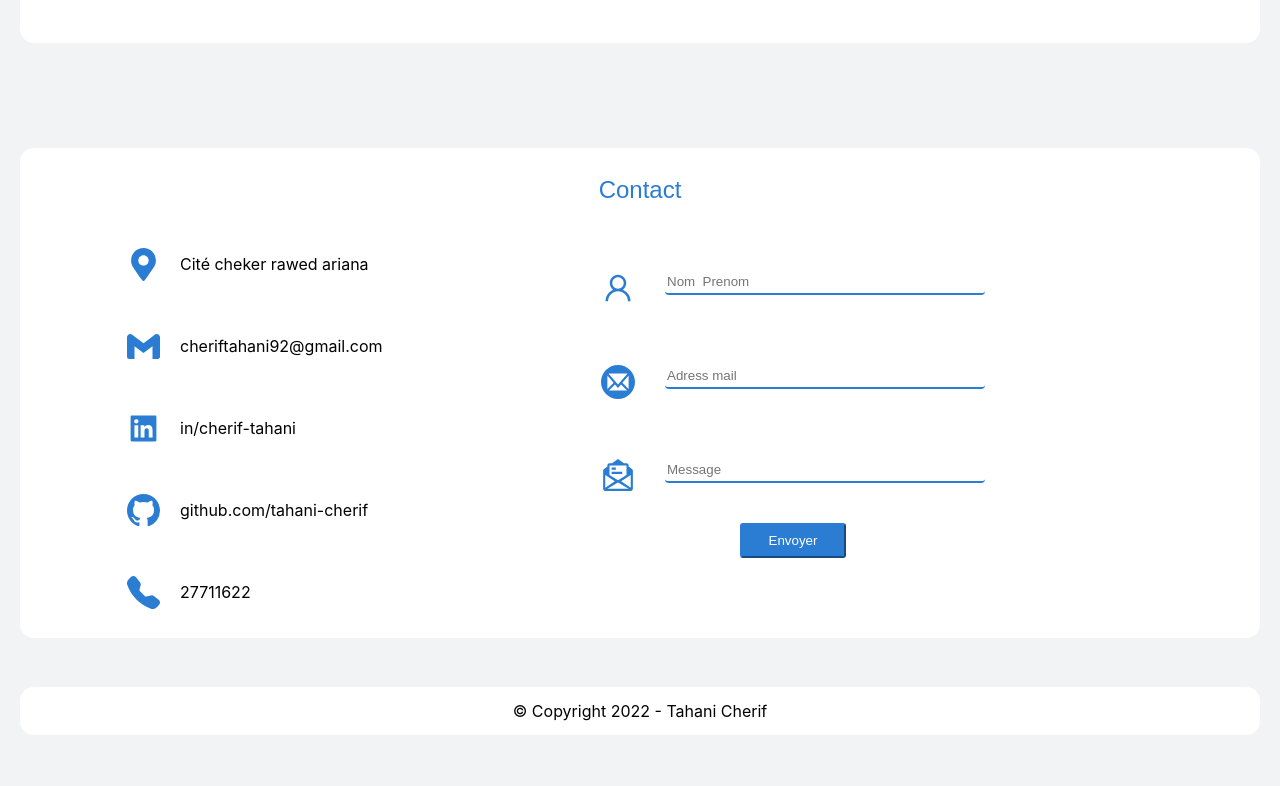
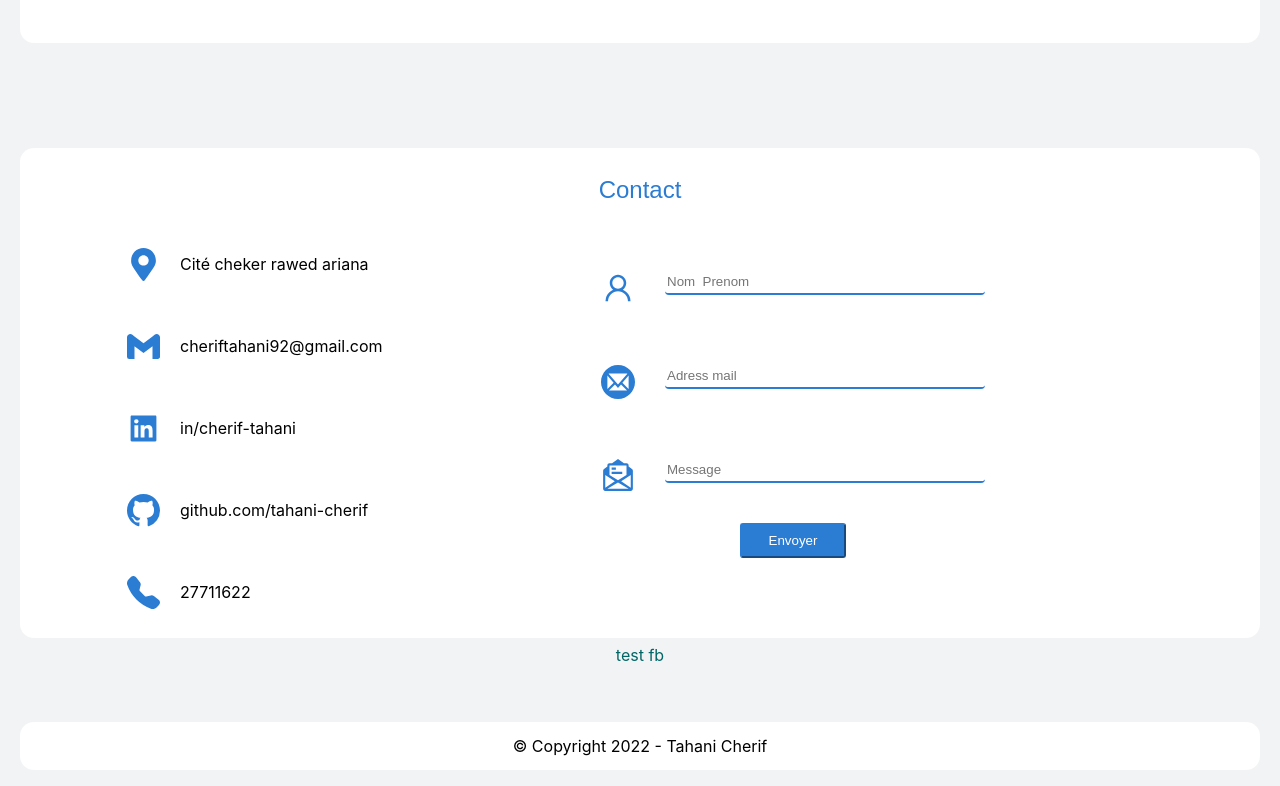
Before and after one commit to tahani-cherif/portfolio, a React (Create React App) app: page / in a window 1280 px wide. Shown: the part 5124-5910 px from the top of the page. Before the commit the page ends 5875 px from the top, so only its background shows below. Built offline with nearby package versions, Linux system fonts and the light colour scheme.

Commit message:
test share

```diff
--- a/package.json
+++ b/package.json
@@ -21,6 +21,7 @@
     "react-scripts": "5.0.1",
     "react-scroll": "^1.8.7",
     "react-scroll-to-bottom": "^4.2.0",
+    "react-share": "^4.4.1",
     "web-vitals": "^2.1.4"
   },
   "scripts": {
--- a/src/footer/footer.js
+++ b/src/footer/footer.js
@@ -1,8 +1,18 @@
-import './/footer.css'
-export default function Footer(){
-    return(
-        <footer >
-            <p className="footer">© Copyright 2022 - Tahani Cherif</p>
-        </footer>
-    )
+import ".//footer.css";
+import {
+  FacebookShareButton,
+  LinkedinShareButton,
+  TwitterShareButton,
+} from "react-share";
+export default function Footer() {
+  const x = window.location.href;
+  return (
+    <footer>
+      <FacebookShareButton url={x}>
+        <div style={{ color: "#066" }}>test fb</div>
+      </FacebookShareButton>
+
+      <p className="footer">© Copyright 2022 - Tahani Cherif</p>
+    </footer>
+  );
 }
```
Also changed, not shown: 1 other file (tests, documents, lock files or other folders).
